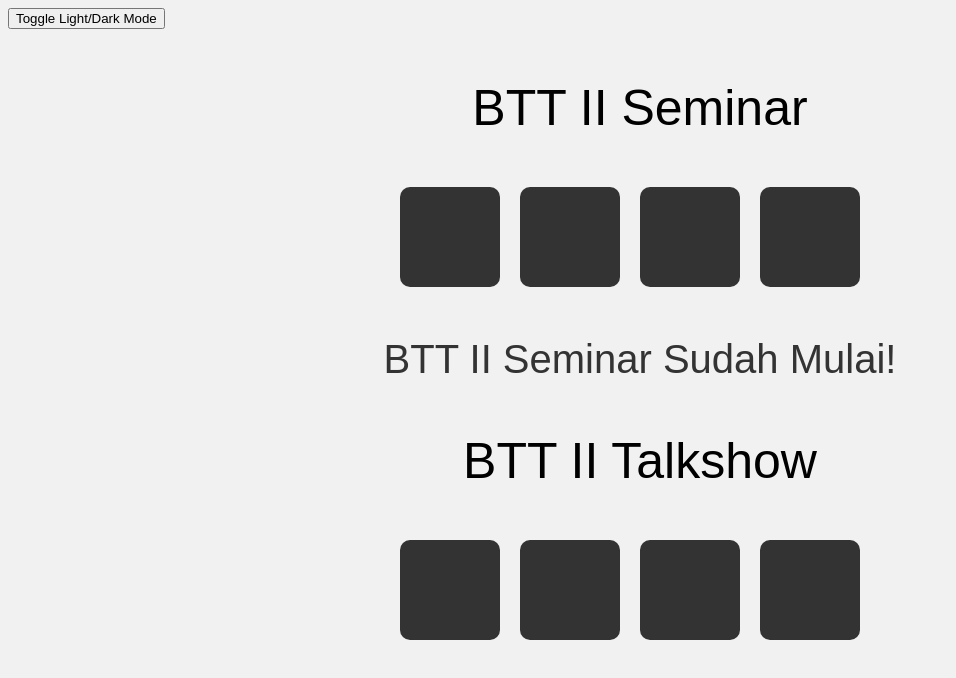
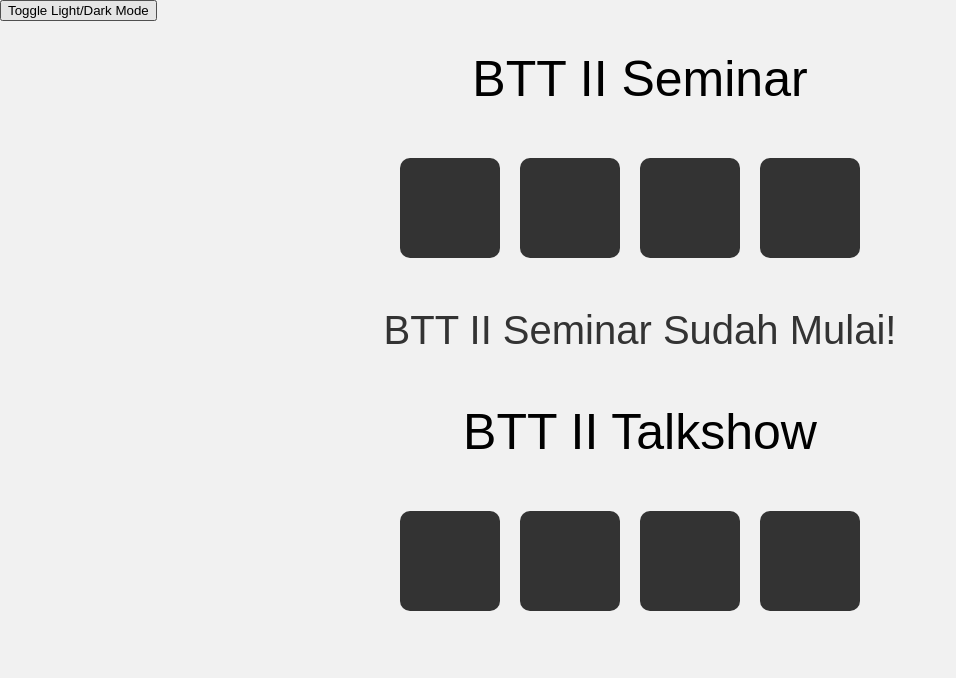
Before and after one commit to yithh/Yithro-Paulus-Tjendra_TechChallenge_Countdown-ToogleDark_01, a plain HTML site: page countdown/index.html in a window 1280 px wide. Shown: the whole page, without its empty margins (0-956 px from the left). Drawn offline with nearby package versions, Linux system fonts and the light colour scheme.

Commit message:
Update style.css
membuat toggle button stay di tempat

```diff
--- a/countdown/style.css
+++ b/countdown/style.css
@@ -1,3 +1,10 @@
+#mode-toggle {
+	position: fixed;
+	top: 0;
+	left: 0;
+	z-index: 999;
+  }
+
 body {
 	background-color: #f1f1f1;
 	font-family: Arial, sans-serif;
```
